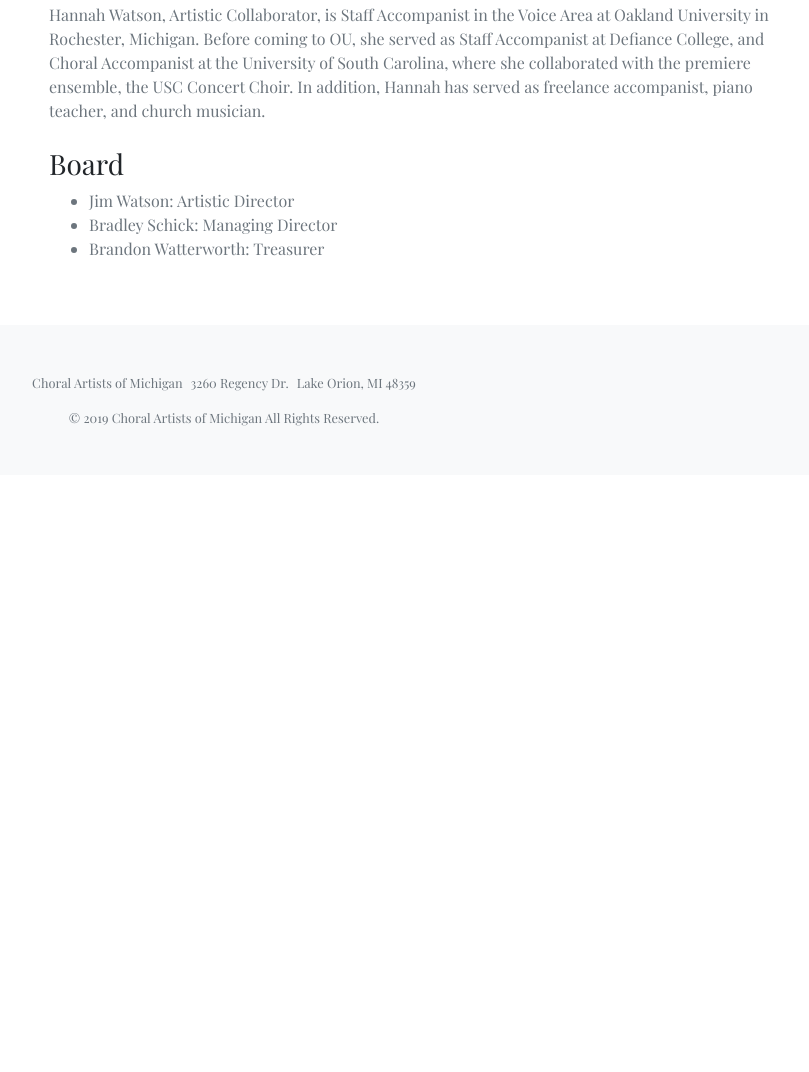
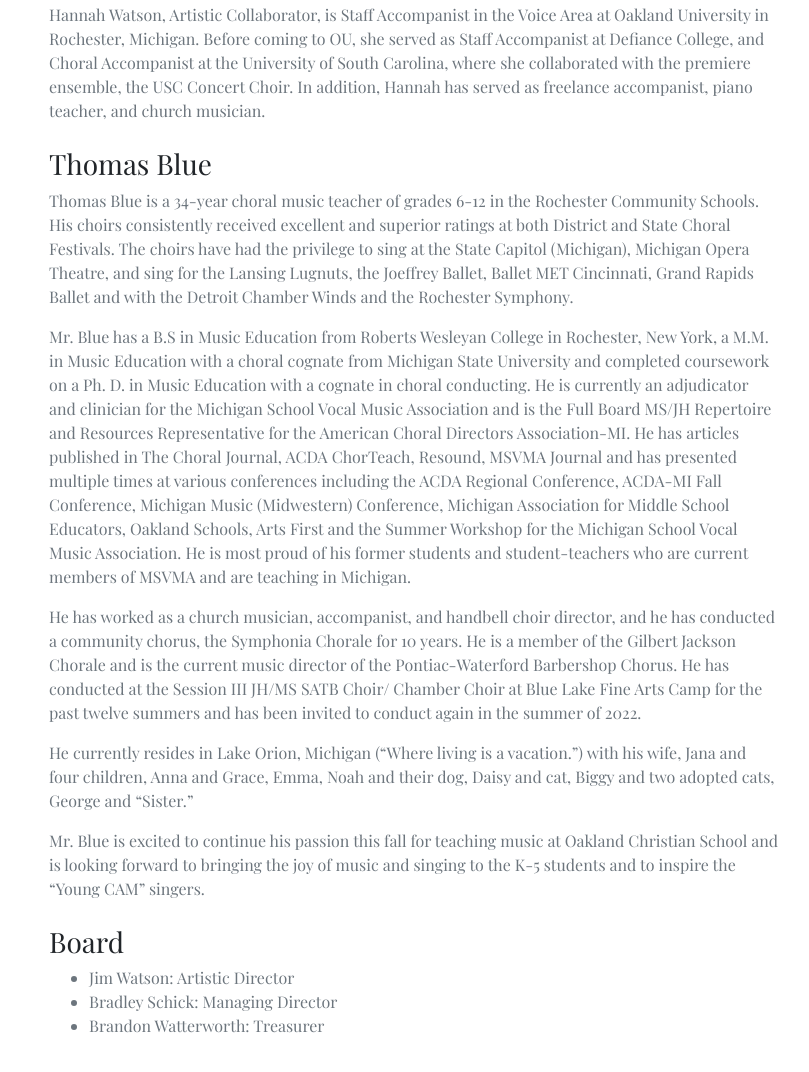
Before and after one commit to tbhockey/choral-artists-of-michigan, a plain HTML site: page bios.html in a window 1280 px wide. Shown: the part 606-1678 px from the top of the page, without its empty margins (416-1225 px from the left). Before the commit the page ends 1081 px from the top, so only its background shows below. Drawn offline with nearby package versions, Linux system fonts and the light colour scheme.

Commit message:
New bio.

```diff
--- a/bios.html
+++ b/bios.html
@@ -35,6 +35,12 @@
           <p class="text-muted mb-4">Jim conducted honors choirs in Michigan, North Carolina, South Carolina, and Ohio. He regularly serves young singers and conductors. He seeks to cultivate intellectual curiosity while providing ensemble experiences that are consistently recognized for excellence.</p>
           <h3>Hannah Watson</h3>
           <p class="text-muted mb-4">Hannah Watson, Artistic Collaborator, is Staff Accompanist in the Voice Area at Oakland University in Rochester, Michigan. Before coming to OU, she served as Staff Accompanist at Defiance College, and Choral Accompanist at the University of South Carolina, where she collaborated with the premiere ensemble, the USC Concert Choir. In addition, Hannah has served as freelance accompanist, piano teacher, and church musician.</p>
+          <h3>Thomas Blue</h3>
+          <p class="text-muted">Thomas Blue is a 34-year choral music teacher of grades 6-12 in the Rochester Community Schools. His choirs consistently received excellent and superior ratings at both District and State Choral Festivals. The choirs have had the privilege to sing at the State Capitol (Michigan), Michigan Opera Theatre, and sing for the Lansing Lugnuts, the Joeffrey Ballet, Ballet MET Cincinnati, Grand Rapids Ballet and with the Detroit Chamber Winds and the Rochester Symphony.</p>
+          <p class="text-muted">Mr. Blue has a B.S in Music Education from Roberts Wesleyan College in Rochester, New York, a M.M. in Music Education with a choral cognate from Michigan State University and completed coursework on a Ph. D. in Music Education with a cognate in choral conducting. He is currently an adjudicator and clinician for the Michigan School Vocal Music Association and is the Full Board MS/JH Repertoire and Resources Representative for the American Choral Directors Association-MI. He has articles published in The Choral Journal, ACDA ChorTeach, Resound, MSVMA Journal and has presented multiple times at various conferences including the ACDA Regional Conference, ACDA-MI Fall Conference, Michigan Music (Midwestern) Conference, Michigan Association for Middle School Educators, Oakland Schools, Arts First and the Summer Workshop for the Michigan School Vocal Music Association. He is most proud of his former students and student-teachers who are current members of MSVMA and are teaching in Michigan.</p>
+          <p class="text-muted">He has worked as a church musician, accompanist, and handbell choir director, and he has conducted a community chorus, the Symphonia Chorale for 10 years. He is a member of the Gilbert Jackson Chorale and is the current music director of the Pontiac-Waterford Barbershop Chorus.	He has conducted at the Session III JH/MS SATB Choir/ Chamber Choir at Blue Lake Fine Arts Camp for the past twelve summers and has been invited to conduct again in the summer of 2022.</p>
+          <p class="text-muted">He currently resides in Lake Orion, Michigan (“Where living is a vacation.”) with his wife, Jana and four children, Anna and Grace, Emma, Noah and their dog, Daisy and cat, Biggy and two adopted cats, George and “Sister.”</p>
+          <p class="text-muted mb-4">Mr. Blue is excited to continue his passion this fall for teaching music at Oakland Christian School and is looking forward to bringing the joy of music and singing to the K-5 students and to inspire the “Young CAM” singers.</p>
           <h3>Board</h3>
           <ul class="text-muted">
             <li>Jim Watson: Artistic Director</li>
```
Also changed, not shown: sponsors.html (+2 -0 lines).
